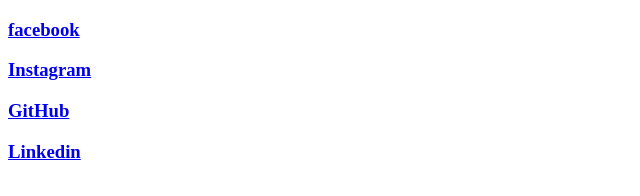
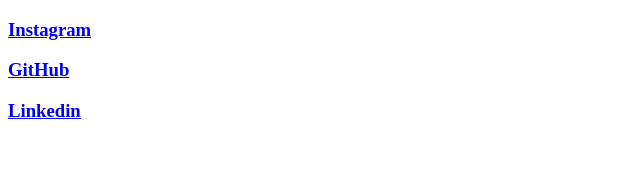
Before and after one commit to paulomoreira9/biografia-pessoal, a plain HTML site: page RSocias/RSocias.html in a window 1280 px wide. Shown: the whole page, without its empty margins (0-640 px from the left). Drawn offline with Linux system fonts and the light colour scheme.

Commit message:
Update RSocias.html

```diff
--- a/RSocias/RSocias.html
+++ b/RSocias/RSocias.html
@@ -6,7 +6,6 @@
     <title>Redes Sociais</title>
 </head>
 <body>
-    <h3><a href="https://www.facebook.com/ryke.ph">facebook</a></h3>
     <h3><a href="https://www.instagram.com/paulo_moreira9/">Instagram</a></h3>
     <h3> <a href="https://github.com/PMoreria">GitHub</a> </h3>
     <h3> <a href="https://www.linkedin.com/in/paulo-moreira-206808244/">Linkedin</a> </h3>
```
